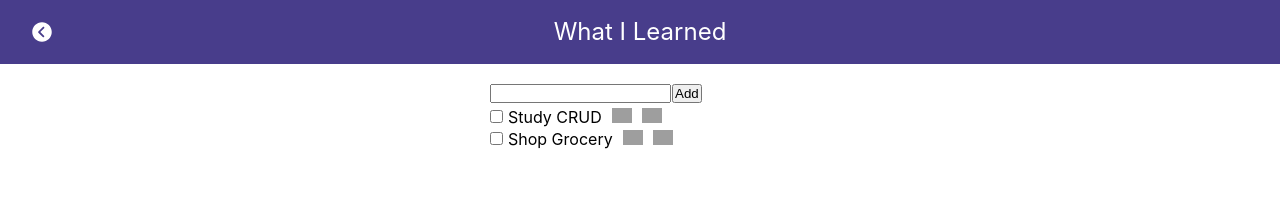
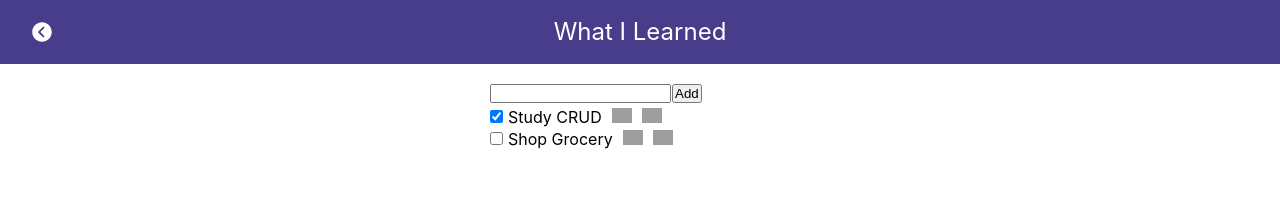
Before and after one commit to saebomp/todayilearned, a React (Create React App) app: page /crudhooks in a window 1280 px wide. Shown: the top 200 px of the page. Built offline with nearby package versions, Linux system fonts and the light colour scheme; grey boxes are pictures that could not be loaded.

Commit message:
add handleStatus

```diff
--- a/src/components/Crud.js
+++ b/src/components/Crud.js
@@ -165,7 +165,6 @@ class Crud extends Component {
                                 type="checkbox"
                                 style={styles.chbox}
                                 checked={todo.checked}
-
                                 onClick={() => this.handleStatus(index)}
                             />
                             {todo.item}
--- a/src/components/CrudHooks.js
+++ b/src/components/CrudHooks.js
@@ -30,7 +30,7 @@ const styles = {
 
   const CrudHooks = () => {
     const todoData = [
-      { id:1, checked: false, item:'Study CRUD'},
+      { id:1, checked: true, item:'Study CRUD'},
       { id:2, checked: false, item:'Shop Grocery'},
     ]
     const initialFormState = {id:null, checked:'', item:''}
@@ -88,8 +88,15 @@ const styles = {
       setTodos(todos.map((todo)=> (
         todo.id === id ? updatedTodo:todo
       )))
-      console.log('dalksjdlkjalkjsd', todos)
     })
+
+    const handleStatus = (index) => {
+      const newTodos = [...todos]
+      console.log('newtodossssss',newTodos )
+      newTodos[index].checked = !todos[index].checked
+      setTodos(newTodos)
+    }
+
     return (
         <div style={styles.container} className="crud">
           {!edit ? (
@@ -131,12 +138,13 @@ const styles = {
 
           {/* Displaying Lists */}
           <ul>
-          {todos.map(list => (
+          {todos.map((list, index) => (
             <li style={styles.list}>
               <input
                 type="checkbox"
                 style={styles.chbox}
                 checked={list.checked}
+                onClick={()=> handleStatus(index)}
               />
               {list.item}
               <span>
```
